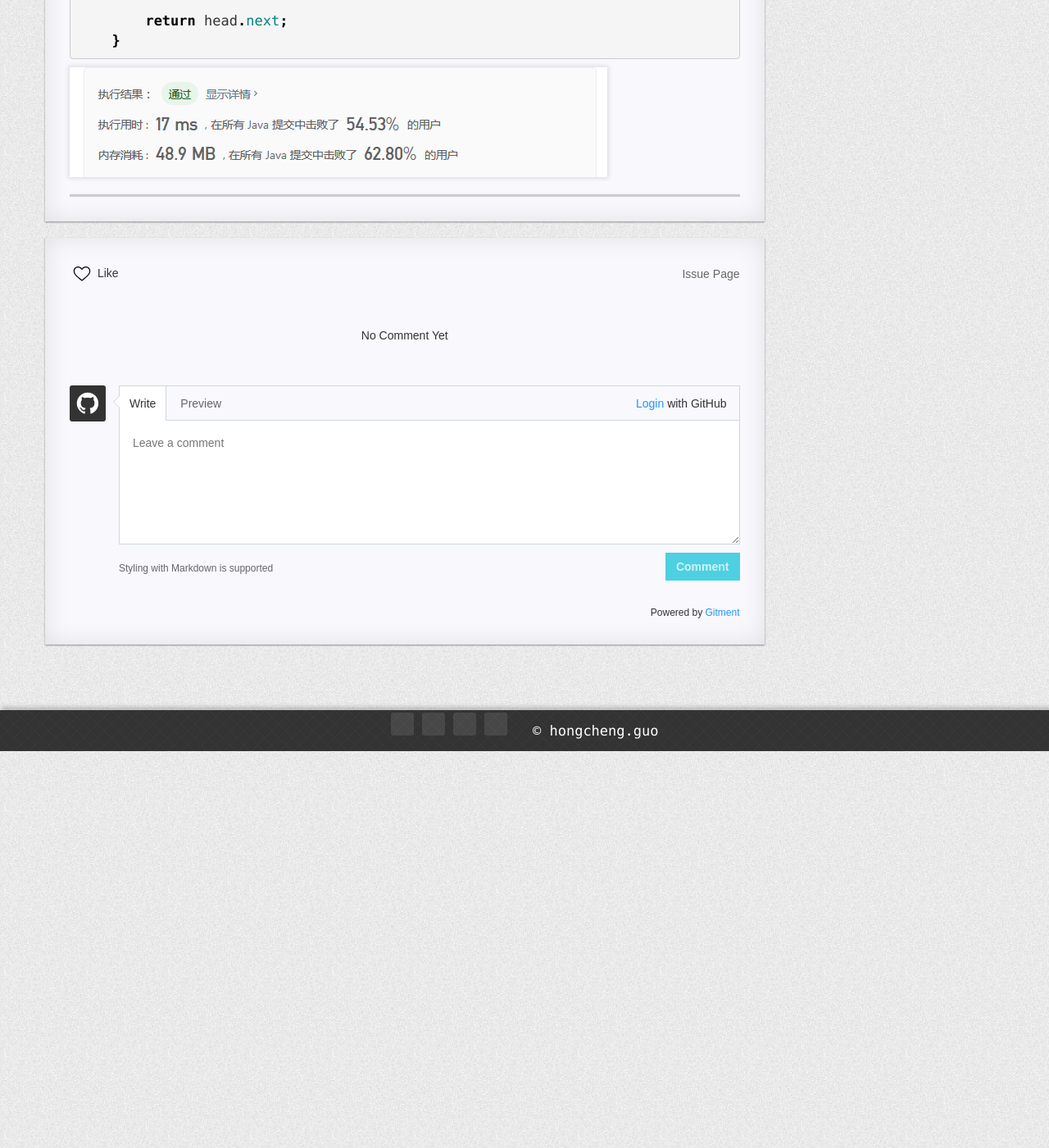
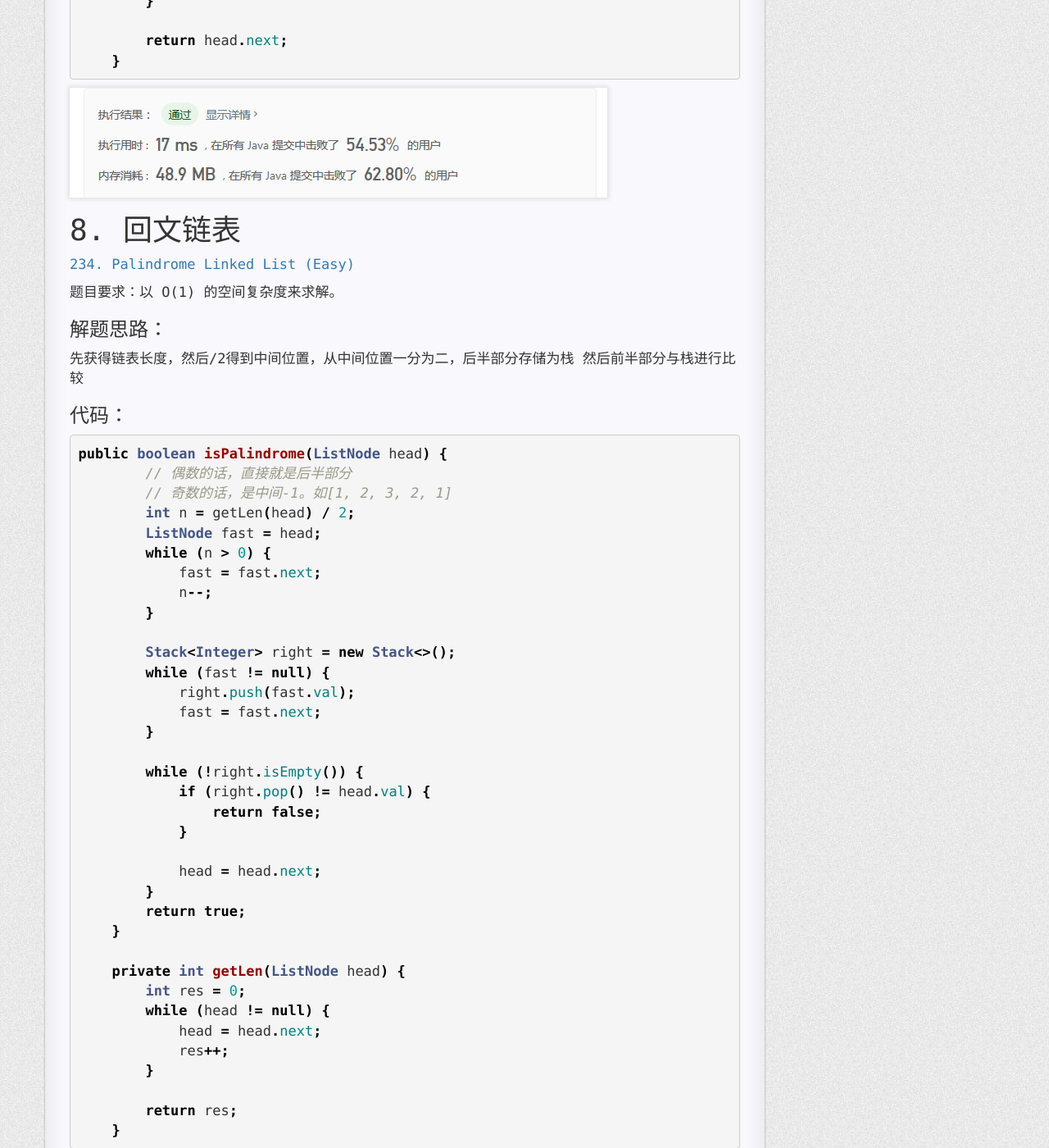
Before and after one commit to FrankdeBoers/blog, a Jekyll site: the page built from _posts/2019-08-15-LeetCode解题笔记：链表主题.md, in a window 1280 px wide and 1400 px high, scrolled down 9841 px. Shown: the whole window at 82% size. Built offline with Jekyll 4.4.1, drawn with Linux system fonts in a browser that asks for light colours; nearby versions of some CDN libraries; a style sheet for code colours, icons or effects is not loaded.

Commit message:
Update 2019-08-15-LeetCode解题笔记：链表主题.md

````diff
--- a/_posts/2019-08-15-LeetCode解题笔记：链表主题.md
+++ b/_posts/2019-08-15-LeetCode解题笔记：链表主题.md
@@ -28,6 +28,7 @@ categories: Java
 * [5. 删除链表的倒数第 n 个节点](#5-删除链表的倒数第-n-个节点)
 * [6. 交换链表中的相邻结点](#6-交换链表中的相邻结点)
 * [7. 链表求和](#7-链表求和)
+* [8. 回文链表](#8-回文链表)
 
 
 # 1. 找出两个链表的交点
@@ -399,3 +400,52 @@ public ListNode addTwoNumbers(ListNode l1, ListNode l2) {
     }
 ```
 ![两个链表相加](https://raw.githubusercontent.com/FrankdeBoers/blog/master/static/img/%E4%B8%A4%E4%B8%AA%E9%93%BE%E8%A1%A8%E7%9B%B8%E5%8A%A0.png)
+
+#  8. 回文链表
+
+[234. Palindrome Linked List (Easy)](https://leetcode.com/problems/palindrome-linked-list/description/)
+
+题目要求：以 O(1) 的空间复杂度来求解。
+
+### 解题思路：
+先获得链表长度，然后/2得到中间位置，从中间位置一分为二，后半部分存储为栈
+然后前半部分与栈进行比较
+
+### 代码：
+```java
+public boolean isPalindrome(ListNode head) {
+        // 偶数的话，直接就是后半部分
+        // 奇数的话，是中间-1。如[1, 2, 3, 2, 1]
+        int n = getLen(head) / 2;
+        ListNode fast = head;
+        while (n > 0) {
+            fast = fast.next;
+            n--;
+        }
+
+        Stack<Integer> right = new Stack<>();
+        while (fast != null) {
+            right.push(fast.val);
+            fast = fast.next;
+        }
+
+        while (!right.isEmpty()) {
+            if (right.pop() != head.val) {
+                return false;
+            }
+
+            head = head.next;
+        }
+        return true;
+    }
+
+    private int getLen(ListNode head) {
+        int res = 0;
+        while (head != null) {
+            head = head.next;
+            res++;
+        }
+
+        return res;
+    }
+```
````
